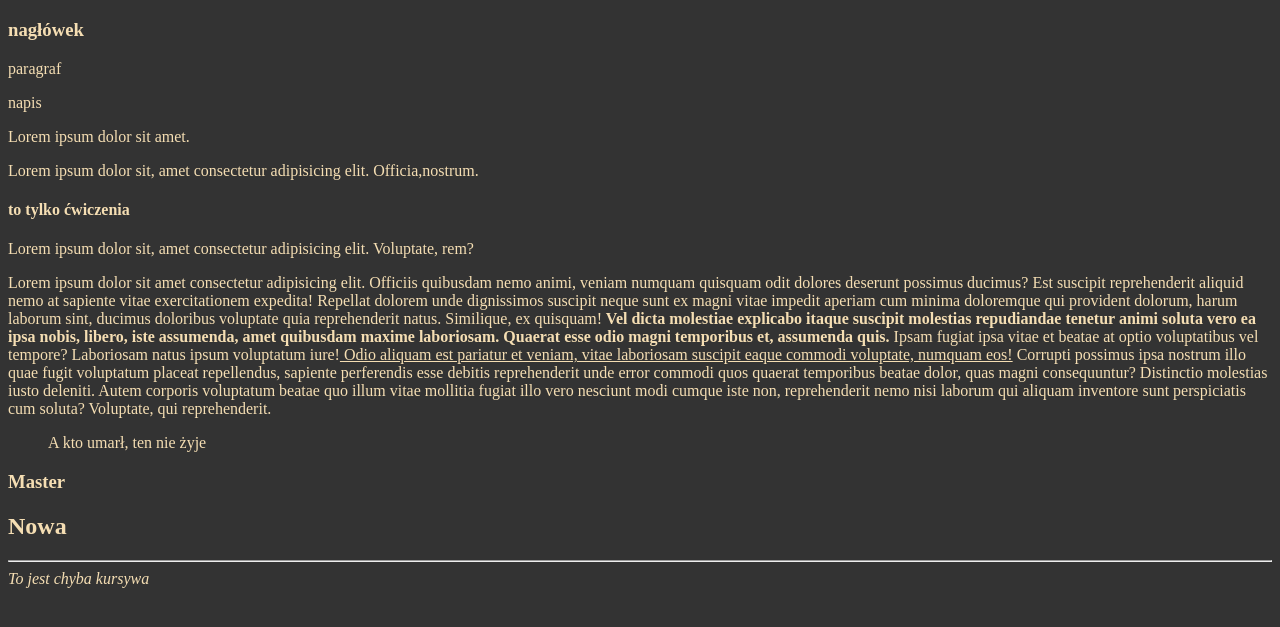
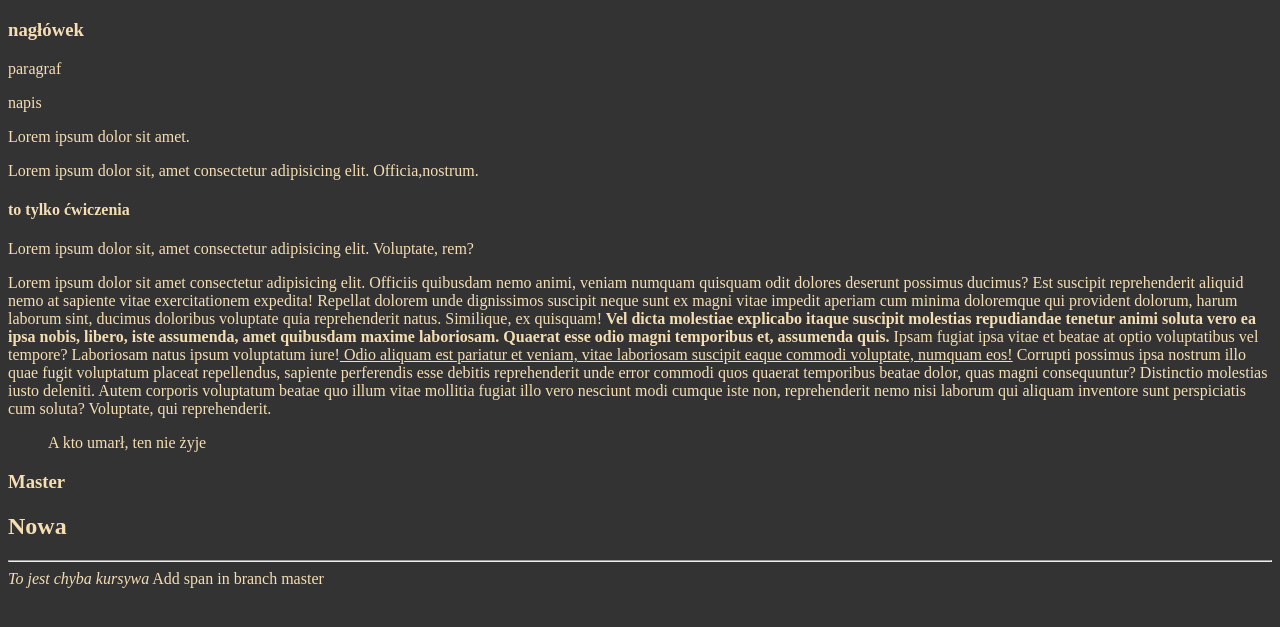
Before and after one commit to Luka-webdev/nauka_gita, a plain HTML site: page index.html in a window 1280 px wide. Shown: the part 95-722 px from the top of the page. Drawn offline with Linux system fonts and the light colour scheme.

Commit message:
Add span in branch master

```diff
--- a/index.html
+++ b/index.html
@@ -55,6 +55,7 @@
         <h2>Nowa</h2>
         <hr>
         <i>To jest chyba kursywa</i>
+        <span>Add span in branch master</span>
       </p>
     </div>
   </body>
```
